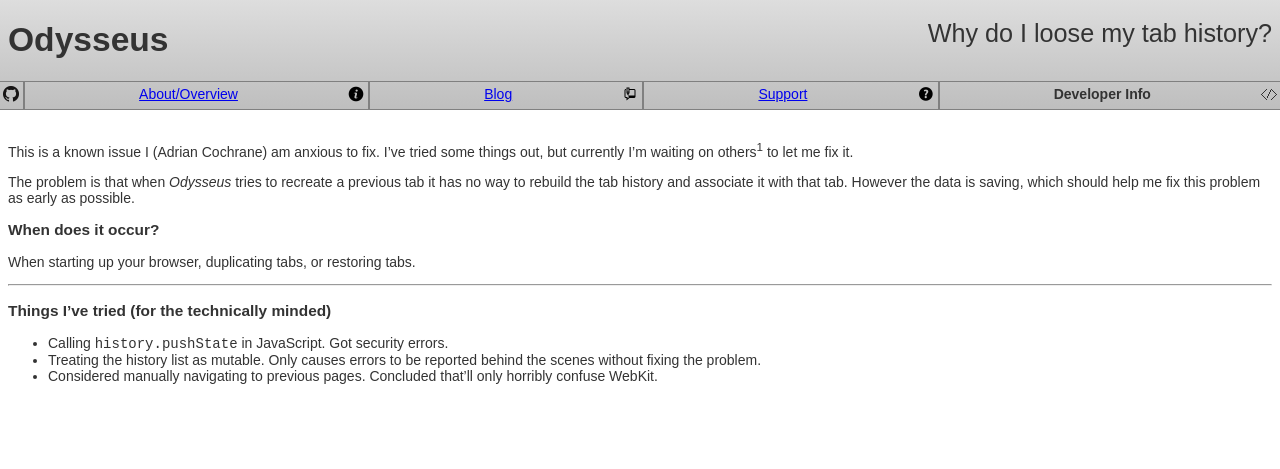
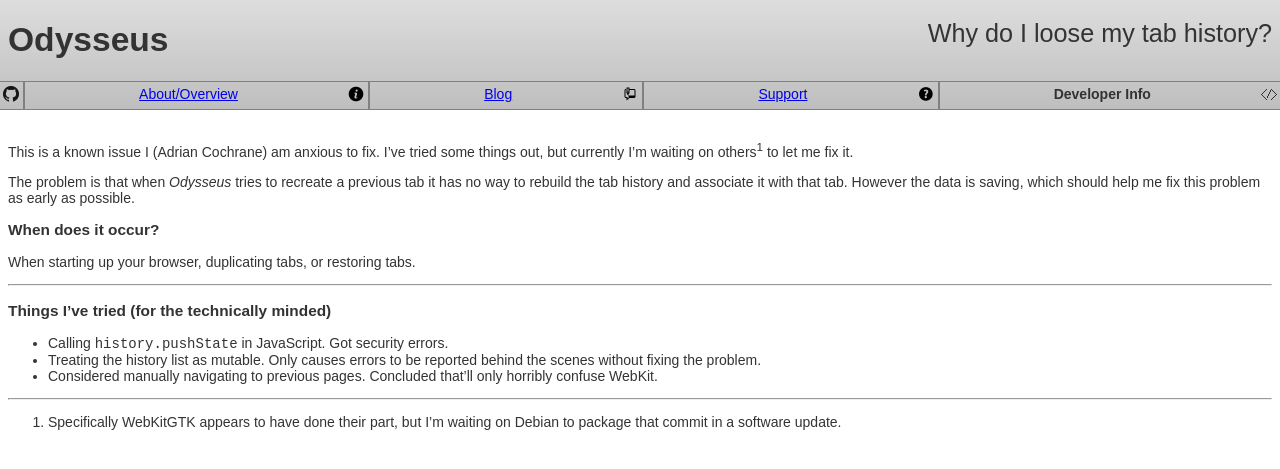
Before and after one commit to alcinnz/Odysseus-support, a Jekyll site: the page built from _guides/why-do-tabs-lose-history.md, in a window 1280 px wide. Shown: the top 469 px of the page. Built offline with Jekyll 4.4.1, drawn with Linux system fonts in a browser that asks for light colours.

Commit message:
lost tab history: add footnotes

```diff
--- a/_guides/why-do-tabs-lose-history.md
+++ b/_guides/why-do-tabs-lose-history.md
@@ -19,3 +19,7 @@
 * Calling <code>history.pushState</code> in JavaScript. Got security errors.
 * Treating the history list as mutable. Only causes errors to be reported behind the scenes without fixing the problem.
 * Considered manually navigating to previous pages. Concluded that'll only horribly confuse WebKit.
+
+---
+
+1. Specifically WebKitGTK appears to have done their part, but I'm waiting on Debian to package that commit in a software update.
```
